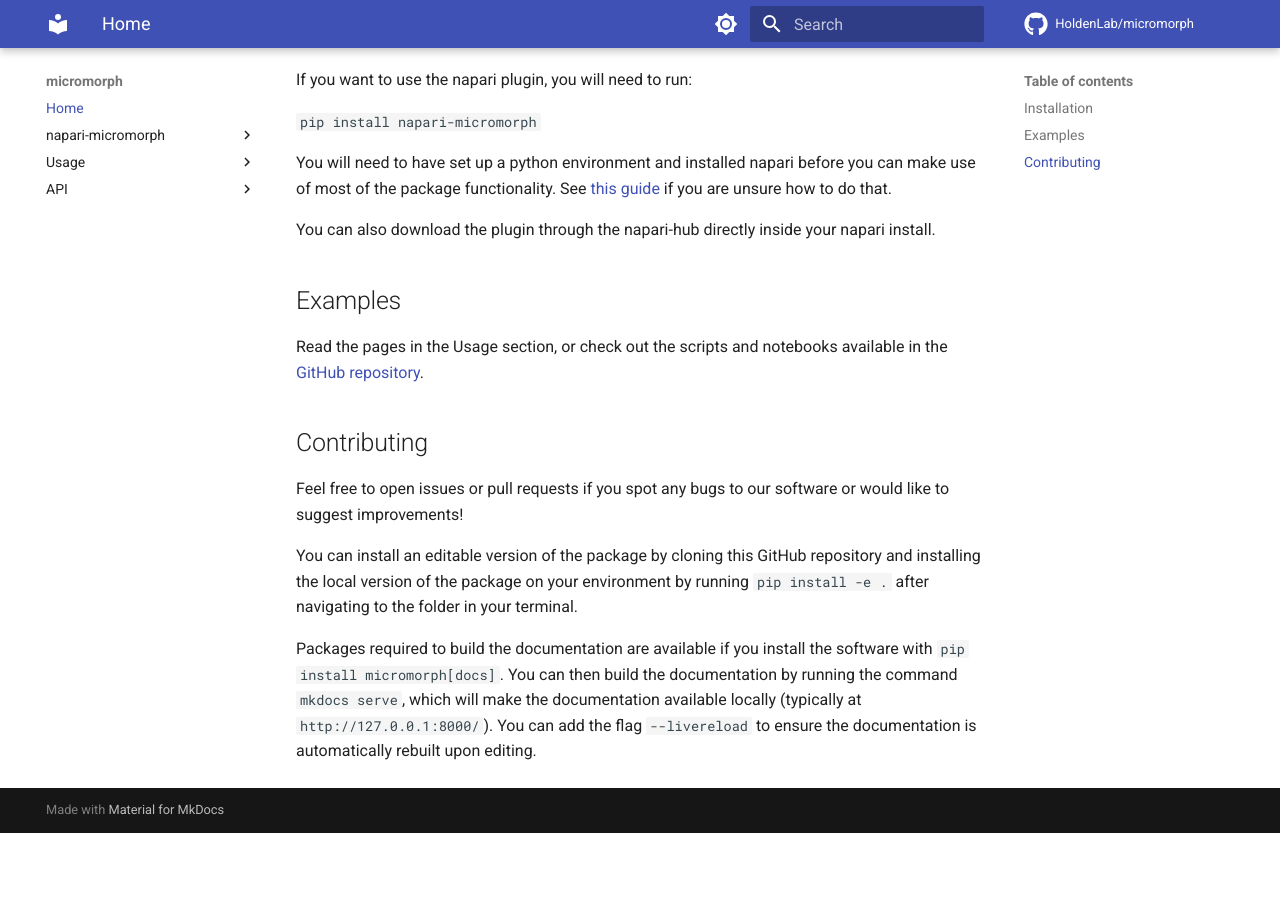
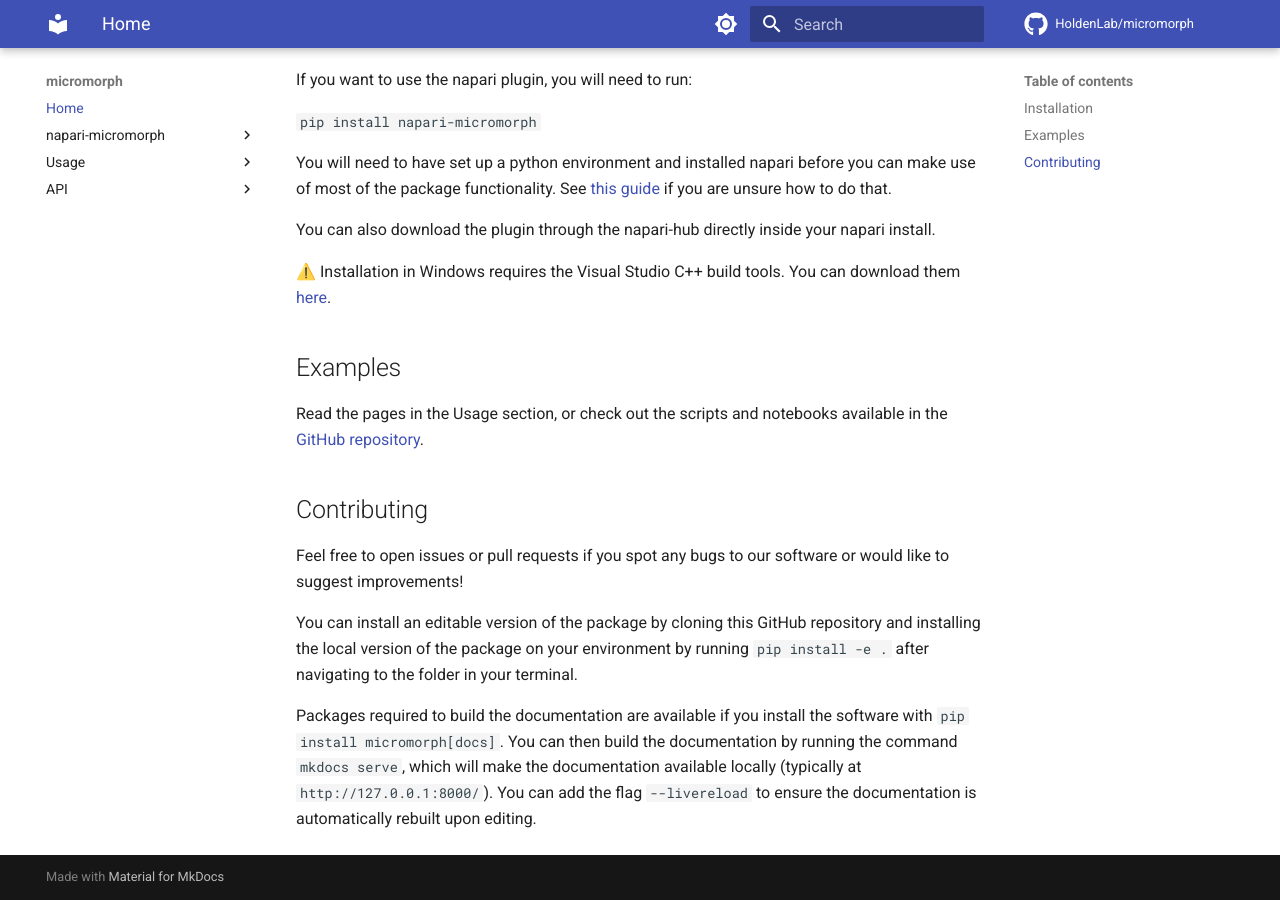
Before and after one commit to HoldenLab/micromorph, an MkDocs documentation site: the page built from docs/index.md, in a window 1280 px wide and 900 px high, scrolled down 882 px. Built offline with MkDocs 1.6.1 and Material for MkDocs 9.7.7, drawn with Linux system fonts in a browser that asks for light colours; comment, search, counter and statistics services are not loaded; before the commit the page ends 1715 px from its top, so only the background shows below that.

Commit message:
Update index.md

```diff
--- a/docs/index.md
+++ b/docs/index.md
@@ -29,6 +29,8 @@ You will need to have set up a python environment and installed napari before yo
 
 You can also download the plugin through the napari-hub directly inside your napari install.
 
+⚠️ Installation in Windows requires the Visual Studio C++ build tools. You can download them [here](https://visualstudio.microsoft.com/downloads/?q=build+tools).
+
 ## Examples
 
 Read the pages in the Usage section, or check out the scripts and notebooks available in the [GitHub repository](https://github.com/HoldenLab/micromorph/tree/master/examples).
```
